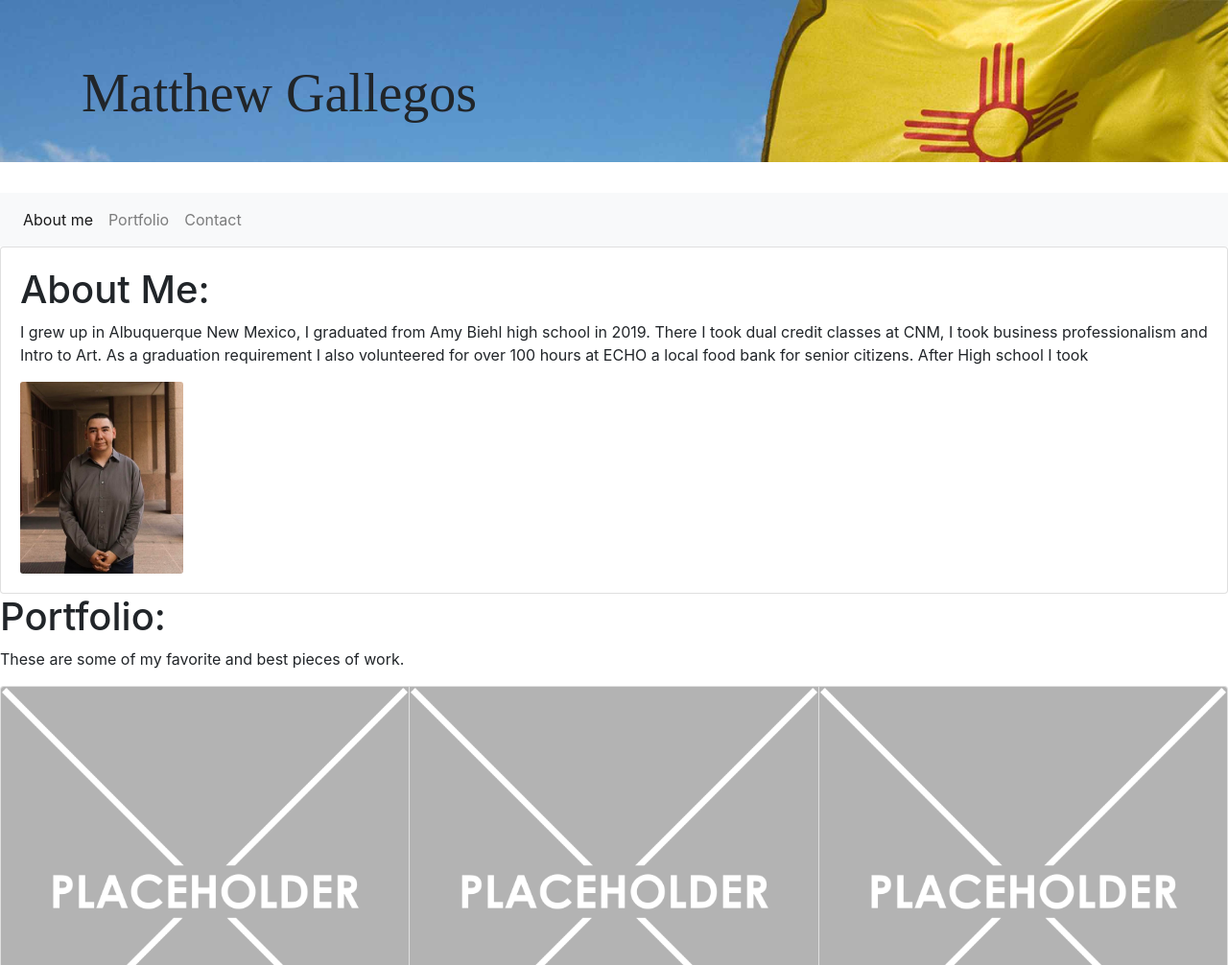
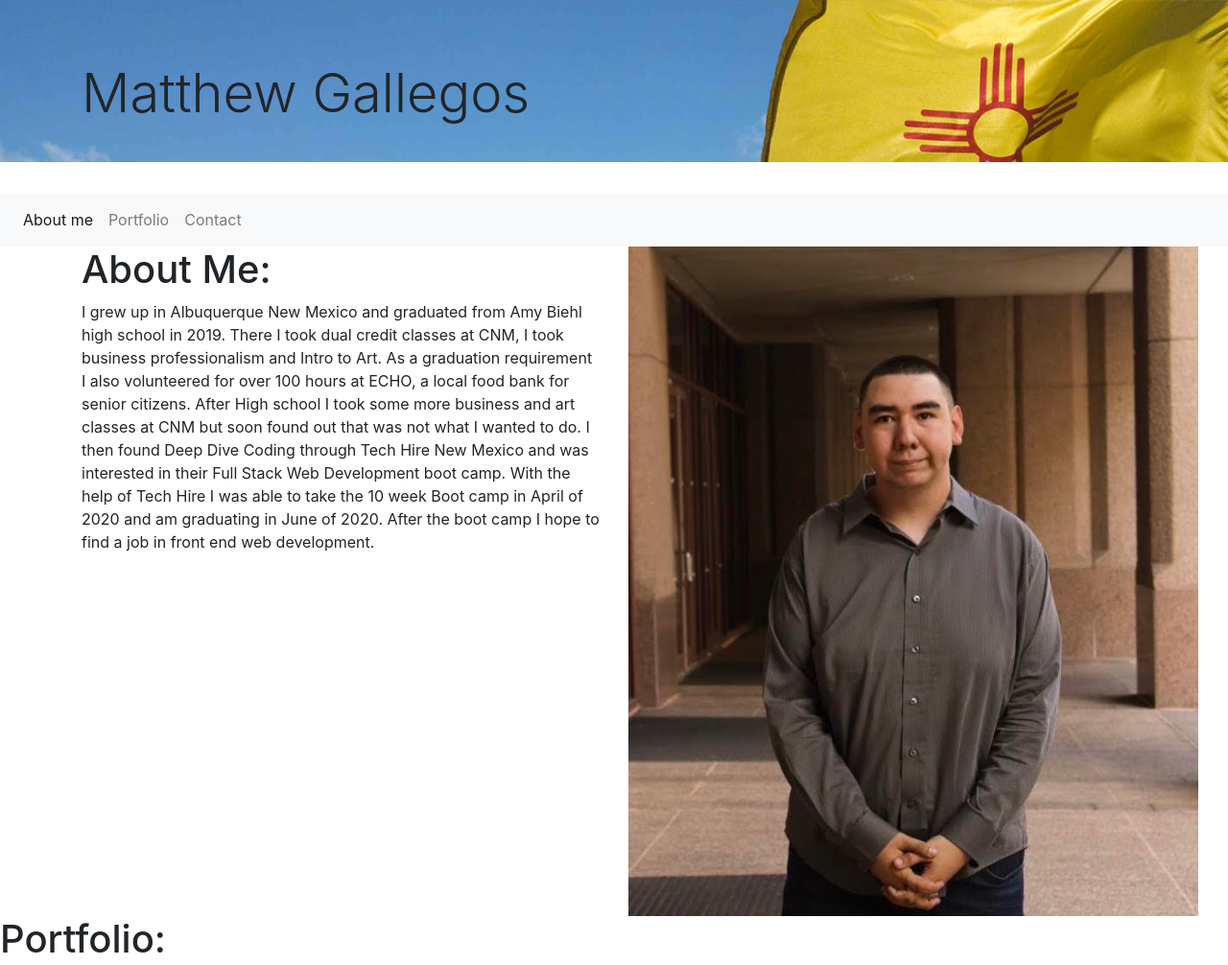
Before and after one commit to mattg2000/matt-portfolio, a plain HTML site: page public_html/index.html in a window 1280 px wide. Shown: the top 1006 px of the page at 96% size. Drawn offline with nearby package versions, Linux system fonts and the light colour scheme; some packages are replaced by stand-ins of ours; a script that the page names is missing.

Commit message:
moved img and add to about me section

```diff
--- a/public_html/index.html
+++ b/public_html/index.html
@@ -33,15 +33,24 @@
 	</div>
 </nav>
 
-<div class="card">
-	<div class="card-body">
+<div class="container">
+	<div class="row">
+	<div class="col-md-6">
 		<h1>About Me:</h1>
-		<p>I grew up in Albuquerque New Mexico, I graduated from Amy Biehl high school in 2019. There I took dual credit
+		<p>I grew up in Albuquerque New Mexico and graduated from Amy Biehl high school in 2019. There I took dual credit
 			classes at CNM, I took business professionalism and Intro to Art. As a graduation requirement I also volunteered for
-			over 100 hours at ECHO a local food bank for senior citizens. After High school I took</p>
-		<img class="card-img" src="IMG-3426.jpg">
+			over 100 hours at ECHO, a local food bank for senior citizens. After High school I took some more business and art classes
+			at CNM but soon found out that was not what I wanted to do. I then found Deep Dive Coding through Tech Hire New Mexico and was interested
+			in their Full Stack Web Development boot camp. With the help of Tech Hire I was able to take the 10 week Boot camp in April of 2020
+			and am graduating in June of 2020. After the boot camp I hope to find a job in front end web development.
+		</p>
+	</div>
+	<div class="col-md-6">
+	<img class="about-img" src="IMG-3426.jpg" fluid>
 	</div>
 </div>
+	</div>
+
 
 <h1>Portfolio:</h1>
 <p>These are some of my favorite and best pieces of work.</p>
--- a/public_html/style.css
+++ b/public_html/style.css
@@ -7,7 +7,6 @@ body{
 .jumbotron-fluid{
 	background-image: url("marquee_header.jpg");
 	background-size: cover;
-	font-family: Dubai ;
 }
 
 
```
